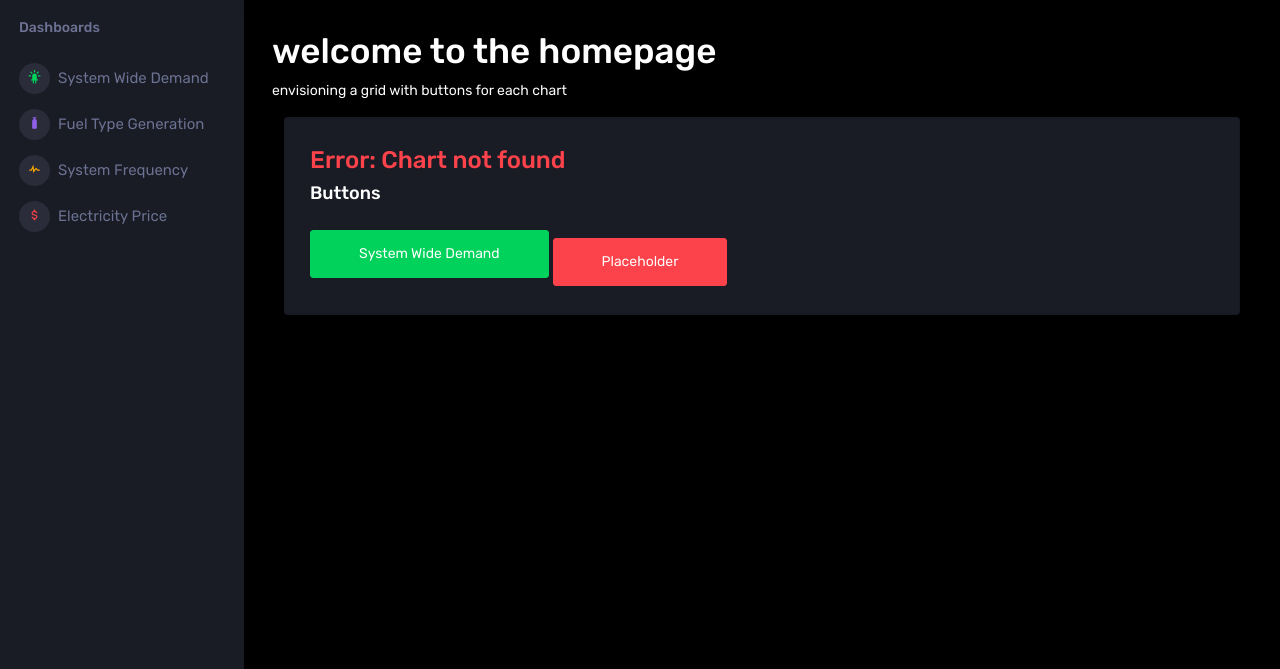
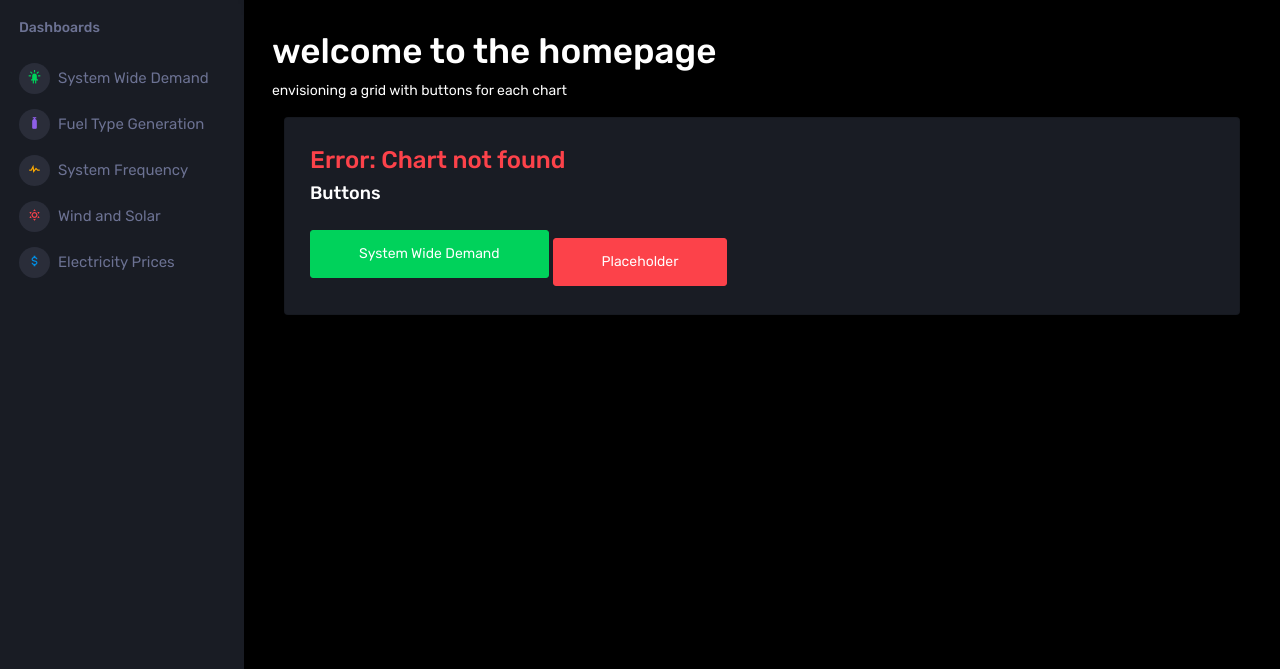
Before and after one commit to randunu0/IH4-2023, a Flask app: page /chart/1 in a window 1280 px wide. Shown: the part 70-739 px from the top of the page. Run offline with Flask 2, Linux system fonts and the light colour scheme; the visitor is signed in with stand-in values (Sample User, id 1); some libraries are stand-ins or nearby versions.

Commit message:
Setting up final charts

```diff
--- a/webapp/templates/template.html
+++ b/webapp/templates/template.html
@@ -74,9 +74,18 @@
           <li class="nav-item menu-items">
             <a class="nav-link" href="#pricing">
               <span class="menu-icon">
+                <i class="mdi mdi-weather-sunny"></i>
+              </span>
+              <span class="menu-title">Wind and Solar</span>
+            </a>
+          </li>
+
+          <li class="nav-item menu-items">
+            <a class="nav-link" href="#pricing">
+              <span class="menu-icon">
                 <i class="mdi mdi-currency-usd"></i>
               </span>
-              <span class="menu-title">Electricity Price</span>
+              <span class="menu-title">Electricity Prices</span>
             </a>
           </li>
 
--- a/webapp/webapp.py
+++ b/webapp/webapp.py
@@ -30,13 +30,21 @@ def home():
         return render_template('login.html', error="Please login to access the site")
 
 chart_page_content = {
-    "RTSL": ["Real Time System Load", "longer description here.", "units here"],
-    "RTSC": ["Real Time System Condition", "RTSC longer description to come", "units here"],
-    "SASC": ["System Ancilliary Service", "longer description to come", "units here"],
-    "SEL": ["State Estimator Load", "longer description to come", "units here"],
-    "SPP": ["Solar Power Production", "longer description to come", "units here"],
-    "SWL": ["System Wide Load", "longer description to come", "units here"],
-    "WPP": ["Wind Power Production", "longer description to come", "units here"],
+    "system-wide-demand": ["System-Wide Demand", "System-Wide Demand displays the current power demand of the ERCOT, which is the expected peak electrical power that is required to be provided to the entire grid. This data is updated every 15 minutes. <br/> <strong>Fun Fact:</strong> The ERCOT system had a record peak demand of 74,820 MW in August 2019. (<a href='https://www.ercot.com/files/docs/2021/12/30/ERCOT_Fact_Sheet.pdf'>Source</a>) <br/><br/>  <a href='https://sa.ercot.com/misapp/GetReports.do?reportTypeId=12340&reportTitle=System-Wide%20Demand&showHTMLView=&mimicKey'>Data Sources</a>", "Demand in GW (SWD)"],
+    "fuel-type-generation": ["Total Generation by Fuel Type", "Here, you can observe the real-time and historical power generation of the entire ERCOT grid, as well as the contributions by each distinct fuel source", ["Generation in GW (SEL)", "Generation in GW (GFT)"]],
+    "wind-and-solar": ["Wind + Solar Power Generation", "Wind/Solar Power Generation separately displays the total generation of wind and solar power. Since nonrenewable generation greatly exceeds renewable generation, it's useful to observe renewable generation at its relative power scale separately. The data is updated hourly. <br/> <strong>Fun Fact:</strong> The ERCOT system had a record wind generation of 24,681 MW on December 23, 2021, and record solar generation of 7,036 MW on August 3, 2021.", ["Generation in MW (WPP)", "Generation in MW (SPP)"]],
+    "system-frequency": ["System Frequency", "System Frequency displays the grid electrical frequency, which is an important parameter that indicates the balance between generation and demand. In North America, 60 Hz is the default electrical frequency in power systems. If demand starts exceeding generation, the system frequency will fall below 60 Hz. If generation starts exceeding demand, the system frequency will rise above 60 Hz. <br/><br/> <strong>Fun Fact:</strong> In the Texas winter storm in February 2021, the system frequency dropped below a critical lower frequency threshold of 59.4 Hz. A protection scheme kicked into place, and would have completely shut down the grid if the frequency had remained under that threshold for 9 minutes. This is done to prevent massive irreversible damage to the grid. Unfortunately, such a collapse can last for weeks. Luckily, with 4 minutes and 37 seconds left to spare, ERCOT was able to restore the frequency to safer levels above the threshold.", "Frequency in Hz (RTSC)"],
+    "electricity-prices": ["Real-Time Market Prices", "Real-Time Market Prices displays a critical electricity pricing metric called the Settlement Point Price that ERCOT utilizes to schedule generation while maximizing efficiency in power losses and generation cost. An important distinction is that this metric is not an exact measurement of any specific customer's electricity price, but is rather a closely related value that approximates the changes in customers' actual electricity prices depending on location and retail electricity provider. This data is updated every 15 minutes.", "Load Zone Settlement Point Prices in $ (SMPP)"]
+
+
+
+    # "RTSL": ["Real Time System Load", "longer description here.", "units here"],
+    # "RTSC": ["Real Time System Condition", "RTSC longer description to come", "units here"],
+    # "SASC": ["System Ancilliary Service", "longer description to come", "units here"],
+    # "SEL": ["State Estimator Load", "longer description to come", "units here"],
+    # "SPP": ["Solar Power Production", "longer description to come", "units here"],
+    # "SWL": ["System Wide Load", "longer description to come", "units here"],
+    # "WPP": ["Wind Power Production", "longer description to come", "units here"],
 }
 
 @app.route('/chart/<chart_type>', methods=["GET", "POST"])
```
